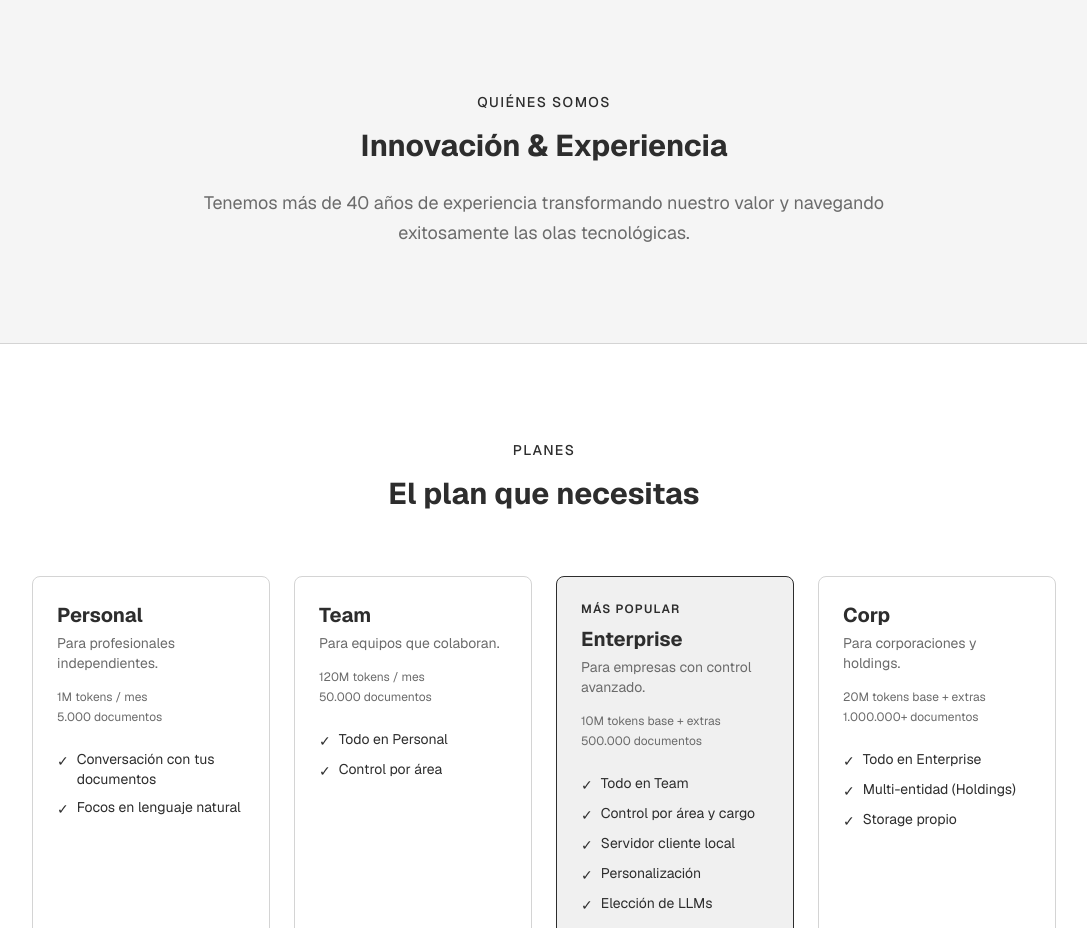
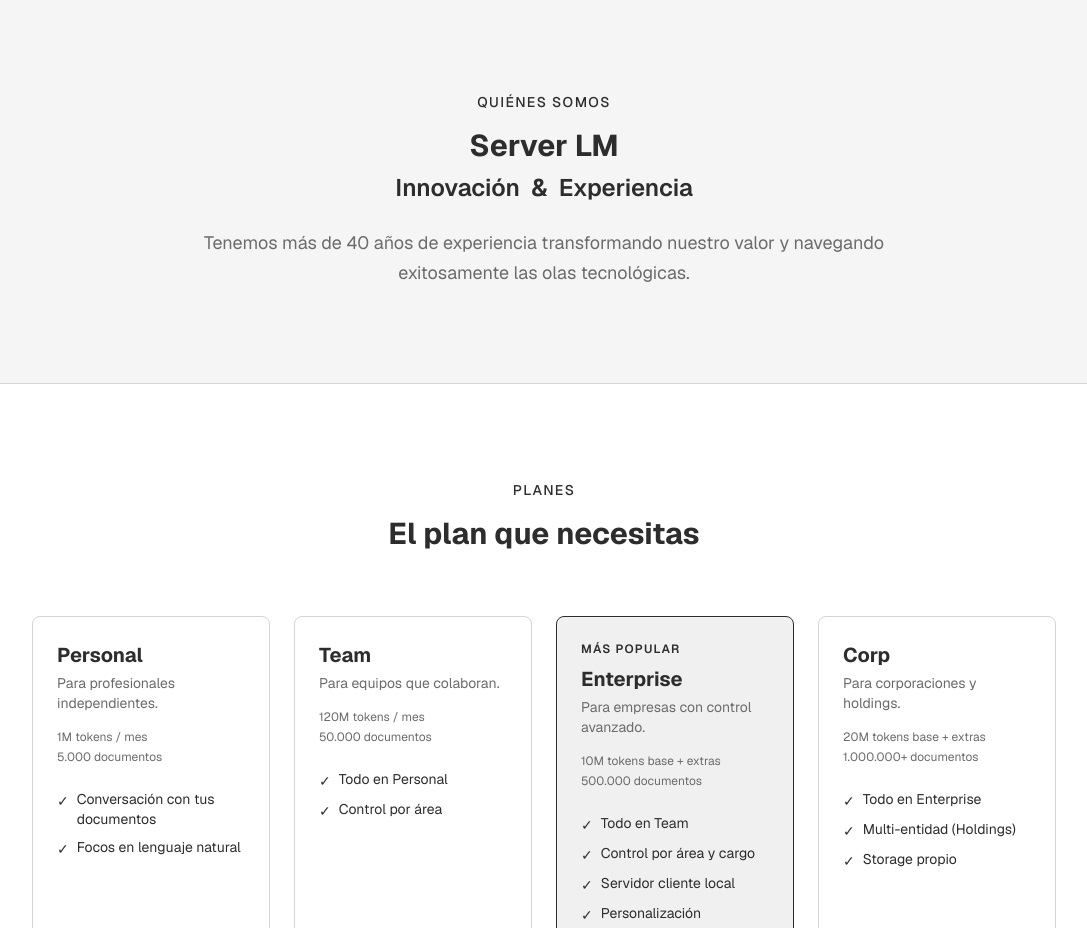
Before and after one commit to rufinocabreragaillard/serverlm-sitio, a Next.js app: page / in a window 1280 px wide. Shown: the part 860-1788 px from the top of the page, without its empty margins (96-1183 px from the left). Built offline with nearby package versions, Linux system fonts and the light colour scheme.

Commit message:
feat: sección Quiénes somos — agrega Server LM como título principal, Innovación & Experiencia en tamaño menor con espacios

```diff
--- a/app/page.tsx
+++ b/app/page.tsx
@@ -84,9 +84,12 @@ export default function Home() {
           <p className="text-sm font-medium text-[var(--accent)] uppercase tracking-widest mb-4">
             Quiénes somos
           </p>
-          <h2 className="text-3xl font-bold text-[var(--gray-dark)] mb-6">
-            Innovación & Experiencia
+          <h2 className="text-3xl font-bold text-[var(--gray-dark)] mb-2">
+            Server LM
           </h2>
+          <h3 className="text-2xl font-semibold text-[var(--gray-dark)] mb-6">
+            Innovación &nbsp;&amp;&nbsp; Experiencia
+          </h3>
           <p className="text-lg text-[var(--gray-mid)] leading-relaxed">
             Tenemos más de 40 años de experiencia transformando nuestro valor y
             navegando exitosamente las olas tecnológicas.
```
